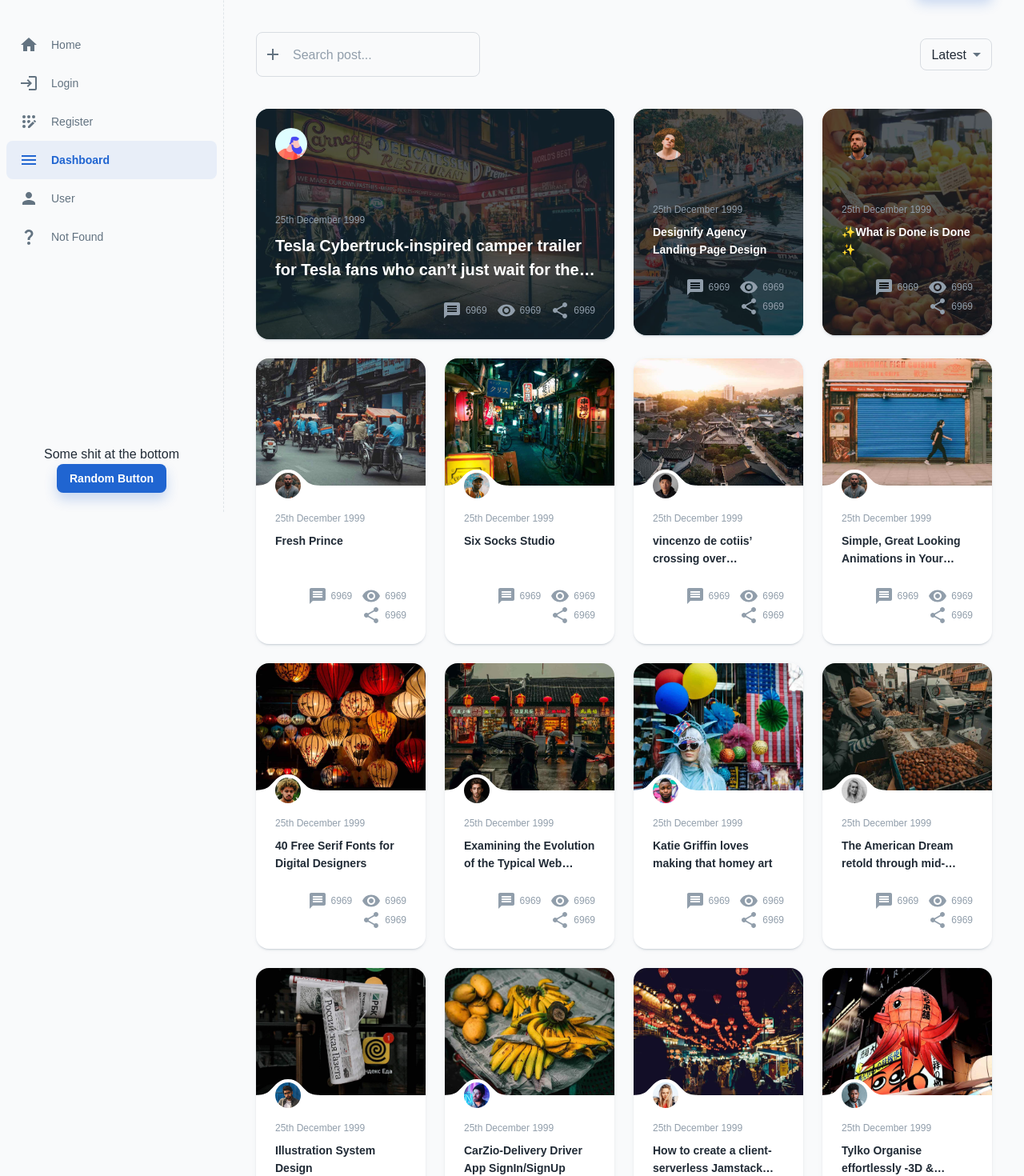
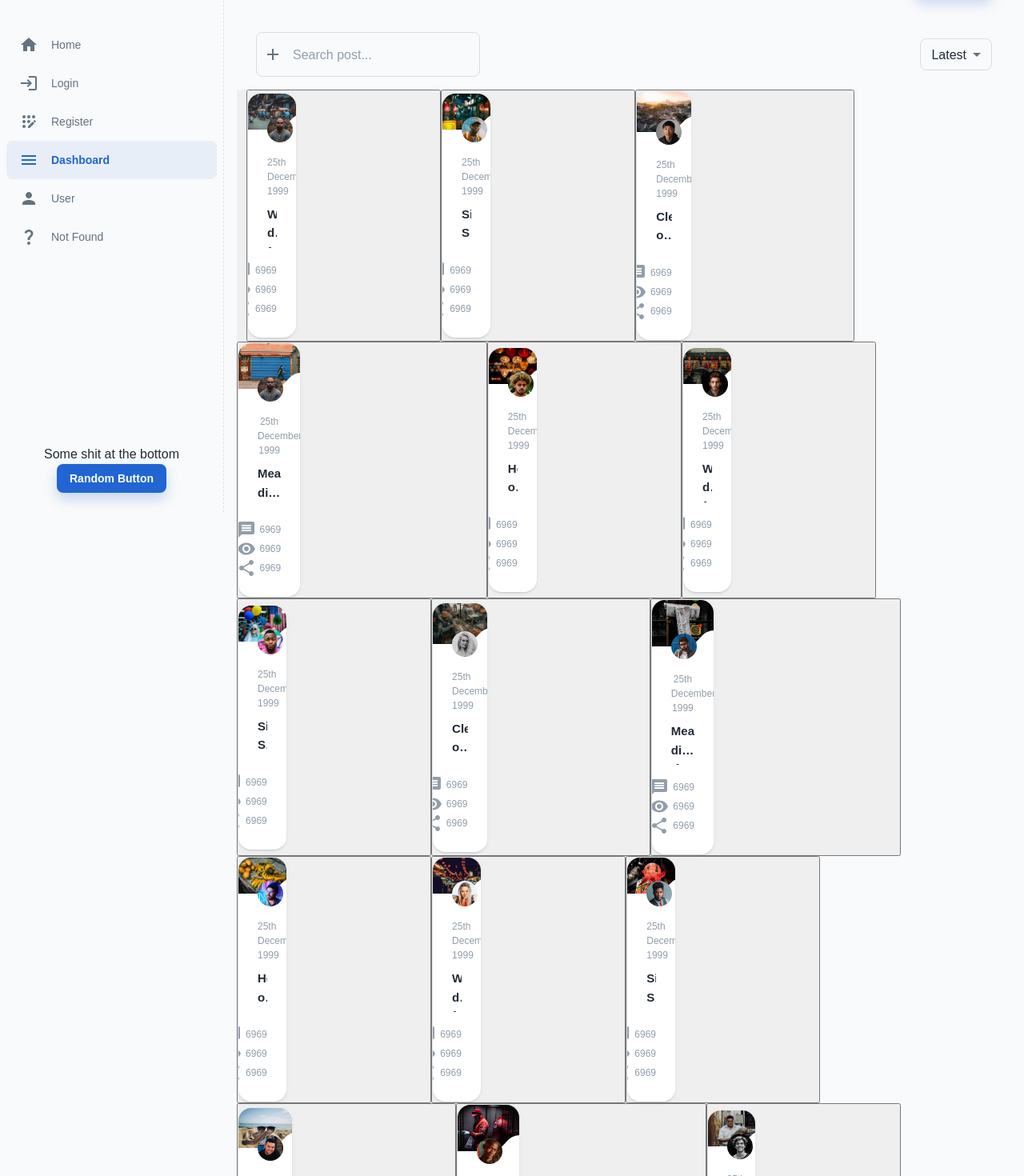
Before and after one commit to kKar1503/lifehack-2022, a Next.js app in the folder frontend/: page /dashboard in a window 1280 px wide. Shown: the part 160-1630 px from the top of the page at 80% size. Built offline with nearby package versions, Linux system fonts and the light colour scheme.

Commit message:
help me jialurrrr

```diff
--- a/frontend/_mock/blog.js
+++ b/frontend/_mock/blog.js
@@ -4,29 +4,30 @@
 
 const POST_TITLES = [
   'Whiteboard Templates By Industry Leaders',
-  'Tesla Cybertruck-inspired camper trailer for Tesla fans who can’t just wait for the truck!',
-  'Designify Agency Landing Page Design',
-  '✨What is Done is Done ✨',
-  'Fresh Prince',
+  'Cleaning one-room apartments',
+  'Meal distribution for foreign workers',
+  'Helping out at hospital',
+  'Walk dogs from SPCA',
   'Six Socks Studio',
-  'vincenzo de cotiis’ crossing over showcases a research on contamination',
-  'Simple, Great Looking Animations in Your Project | Video Tutorial',
-  '40 Free Serif Fonts for Digital Designers',
-  'Examining the Evolution of the Typical Web Design Client',
-  'Katie Griffin loves making that homey art',
-  'The American Dream retold through mid-century railroad graphics',
-  'Illustration System Design',
-  'CarZio-Delivery Driver App SignIn/SignUp',
-  'How to create a client-serverless Jamstack app using Netlify, Gatsby and Fauna',
-  'Tylko Organise effortlessly -3D & Motion Design',
-  'RAYO ?? A expanded visual arts festival identity',
-  'Anthony Burrill and Wired mag’s Andrew Diprose discuss how they made January’s Change Everything cover',
-  'Inside the Mind of Samuel Day',
-  'Portfolio Review: Is This Portfolio Too Creative?',
-  'Akkers van Margraten',
-  'Gradient Ticket icon',
-  'Here’s a Dyson motorcycle concept that doesn’t ‘suck’!',
-  'How to Animate a SVG with border-image',
+  'Cleaning one-room apartments',
+  'Meal distribution for foreign workers',
+  'Helping out at hospital',
+  'Walk dogs from SPCA',
+  'Six Socks Studio',
+  'Cleaning one-room apartments',
+  'Meal distribution for foreign workers',
+  'Helping out at hospital',
+  'Walk dogs from SPCA',
+  'Six Socks Studio',
+  'Cleaning one-room apartments',
+  'Meal distribution for foreign workers',
+  'Helping out at hospital',
+  'Walk dogs from SPCA',
+  'Cleaning one-room apartments',
+  'Meal distribution for foreign workers',
+  'Helping out at hospital',
+  'Walk dogs from SPCA',
+  'Six Socks Studio',
 ];
 
 const posts = [...Array(23)].map((_, index) => ({
--- a/frontend/components/blog/BlogPostCard.js
+++ b/frontend/components/blog/BlogPostCard.js
@@ -1,49 +1,60 @@
-import PropTypes from 'prop-types';
+import PropTypes from "prop-types";
 // material
-import { alpha, styled } from '@mui/material/styles';
-import { Box, Link, Card, Grid, Avatar, Typography, CardContent, Icon } from '@mui/material';
+import { alpha, styled } from "@mui/material/styles";
+import {
+  Box,
+  Link,
+  Card,
+  Grid,
+  Avatar,
+  Typography,
+  CardContent,
+  Icon,
+} from "@mui/material";
 // utils
 //
-import SvgIconStyle from '../../components/SvgIconStyle';
-import { Message, Share, Visibility } from '@mui/icons-material';
+import SvgIconStyle from "../../components/SvgIconStyle";
+import { Message, Share, Visibility } from "@mui/icons-material";
 // ----------------------------------------------------------------------
 
-const CardMediaStyle = styled('div')({
-  position: 'relative',
-  paddingTop: 'calc(100% * 3 / 4)',
+const CardMediaStyle = styled("div")({
+  position: "relative",
+  paddingTop: "calc(100% * 3 / 4)",
 });
 
 const TitleStyle = styled(Link)({
-  height: 44,
-  overflow: 'hidden',
+  fontSize: "15px",
+  // paddingBottom: "1px",
+  height: 54,
+  overflow: "hidden",
   WebkitLineClamp: 2,
-  display: '-webkit-box',
-  WebkitBoxOrient: 'vertical',
+  display: "-webkit-box",
+  WebkitBoxOrient: "vertical",
 });
 
 const AvatarStyle = styled(Avatar)(({ theme }) => ({
   zIndex: 9,
   width: 32,
   height: 32,
-  position: 'absolute',
+  position: "absolute",
   left: theme.spacing(3),
   bottom: theme.spacing(-2),
 }));
 
-const InfoStyle = styled('div')(({ theme }) => ({
-  display: 'flex',
-  flexWrap: 'wrap',
-  justifyContent: 'flex-end',
-  marginTop: theme.spacing(3),
+const InfoStyle = styled("div")(({ theme }) => ({
+  display: "flex",
+  flexWrap: "wrap",
+  justifyContent: "flex-end",
+  marginTop: theme.spacing(2),
   color: theme.palette.text.disabled,
 }));
 
-const CoverImgStyle = styled('img')({
+const CoverImgStyle = styled("img")({
   top: 0,
-  width: '100%',
-  height: '100%',
-  objectFit: 'cover',
-  position: 'absolute',
+  width: "100%",
+  height: "100%",
+  objectFit: "cover",
+  position: "absolute",
 });
 
 // ----------------------------------------------------------------------
@@ -65,25 +76,30 @@ export default function BlogPostCard({ post, index }) {
   ];
 
   return (
-    <Grid item xs={12} sm={latestPostLarge ? 12 : 6} md={latestPostLarge ? 6 : 3}>
-      <Card sx={{ position: 'relative' }}>
+    <Grid
+      item
+      xs={12}
+      sm={latestPostLarge ? 12 : 6}
+      md={latestPostLarge ? 6 : 3}
+    >
+      <Card sx={{ position: "relative" }}>
         <CardMediaStyle
           sx={{
             ...((latestPostLarge || latestPost) && {
-              pt: 'calc(100% * 4 / 3)',
-              '&:after': {
+              pt: "calc(100% * 4 / 3)",
+              "&:after": {
                 top: 0,
                 content: "''",
-                width: '100%',
-                height: '100%',
-                position: 'absolute',
+                width: "100%",
+                height: "100%",
+                position: "absolute",
                 bgcolor: (theme) => alpha(theme.palette.grey[900], 0.72),
               },
             }),
             ...(latestPostLarge && {
               pt: {
-                xs: 'calc(100% * 4 / 3)',
-                sm: 'calc(100% * 3 / 4.66)',
+                xs: "calc(100% * 4 / 3)",
+                sm: "calc(100% * 3 / 4.66)",
               },
             }),
           }}
@@ -96,9 +112,9 @@ export default function BlogPostCard({ post, index }) {
               height: 36,
               zIndex: 9,
               bottom: -15,
-              position: 'absolute',
-              color: 'background.paper',
-              ...((latestPostLarge || latestPost) && { display: 'none' }),
+              position: "absolute",
+              color: "background.paper",
+              ...((latestPostLarge || latestPost) && { display: "none" }),
             }}
           />
           <AvatarStyle
@@ -123,12 +139,16 @@ export default function BlogPostCard({ post, index }) {
             pt: 4,
             ...((latestPostLarge || latestPost) && {
               bottom: 0,
-              width: '100%',
-              position: 'absolute',
+              width: "100%",
+              position: "absolute",
             }),
           }}
         >
-          <Typography gutterBottom variant="caption" sx={{ color: 'text.disabled', display: 'block' }}>
+          <Typography
+            gutterBottom
+            variant="caption"
+            sx={{ color: "text.disabled", display: "block" }}
+          >
             {createdAt}
           </Typography>
 
@@ -138,9 +158,9 @@ export default function BlogPostCard({ post, index }) {
             variant="subtitle2"
             underline="hover"
             sx={{
-              ...(latestPostLarge && { typography: 'h5', height: 60 }),
+              ...(latestPostLarge && { typography: "h5", height: 60 }),
               ...((latestPostLarge || latestPost) && {
-                color: 'common.white',
+                color: "common.white",
               }),
             }}
           >
@@ -152,16 +172,16 @@ export default function BlogPostCard({ post, index }) {
               <Box
                 key={index}
                 sx={{
-                  display: 'flex',
-                  alignItems: 'center',
+                  display: "flex",
+                  alignItems: "center",
                   ml: index === 0 ? 0 : 1.5,
                   ...((latestPostLarge || latestPost) && {
-                    color: 'grey.500',
+                    color: "grey.500",
                   }),
                 }}
               >
                 {info.icon}
-                <Box width={'5px'} />
+                <Box width={"5px"} />
                 <Typography variant="caption">6969</Typography>
               </Box>
             ))}
--- a/frontend/pages/dashboard.jsx
+++ b/frontend/pages/dashboard.jsx
@@ -10,6 +10,7 @@ import {
 } from "../components/blog";
 import ThemeProvider from "../theme";
 import { styled } from "@mui/material/styles";
+import { useRouter } from "next/router";
 
 // mock
 import POSTS from "../_mock/blog";
@@ -23,19 +24,19 @@ const SORT_OPTIONS = [
 ];
 const APP_BAR_MOBILE = 64;
 const APP_BAR_DESKTOP = 92;
-const RootStyle = styled('div')({
-  display: 'flex',
-  minHeight: '100%',
-  overflow: 'hidden',
+const RootStyle = styled("div")({
+  display: "flex",
+  minHeight: "100%",
+  overflow: "hidden",
 });
 
-const MainStyle = styled('div')(({ theme }) => ({
+const MainStyle = styled("div")(({ theme }) => ({
   flexGrow: 1,
-  overflow: 'auto',
-  minHeight: '100%',
+  overflow: "auto",
+  minHeight: "100%",
   paddingTop: APP_BAR_MOBILE + 24,
   paddingBottom: theme.spacing(10),
-  [theme.breakpoints.up('lg')]: {
+  [theme.breakpoints.up("lg")]: {
     paddingTop: APP_BAR_DESKTOP + 24,
     paddingLeft: theme.spacing(2),
     paddingRight: theme.spacing(2),
@@ -43,8 +44,12 @@ const MainStyle = styled('div')(({ theme }) => ({
 }));
 
 export default function Dashboard() {
+  const router = useRouter();
+  const onClickCard = (event) => {
+    console.log("dab");
+    // router.push("/eventDetails");
+  };
   return (
-
     <ThemeProvider>
       <RootStyle>
         <DashNav></DashNav>
@@ -58,7 +63,7 @@ export default function Dashboard() {
                 mb={5}
               >
                 <Typography variant="h4" gutterBottom>
-                  Projects
+                  Volunteer Projects
                 </Typography>
                 <Button variant="contained">New Post</Button>
               </Stack>
@@ -75,7 +80,9 @@ export default function Dashboard() {
 
               <Grid container spacing={3}>
                 {POSTS.map((post, index) => (
+                  <button onClick={onClickCard}>
                     <BlogPostCard key={post.id} post={post} index={index} />
+                  </button>
                 ))}
               </Grid>
             </Container>
@@ -83,6 +90,5 @@ export default function Dashboard() {
         </MainStyle>
       </RootStyle>
     </ThemeProvider>
-
   );
 }
--- /dev/null
+++ b/frontend/pages/eventDetails.jsx
@@ -0,0 +1,5 @@
+import React from "react";
+
+export default function EventDetails() {
+  return <div>EventDetails</div>;
+}
```
Lines whose indentation alone changed are shown as unchanged.
